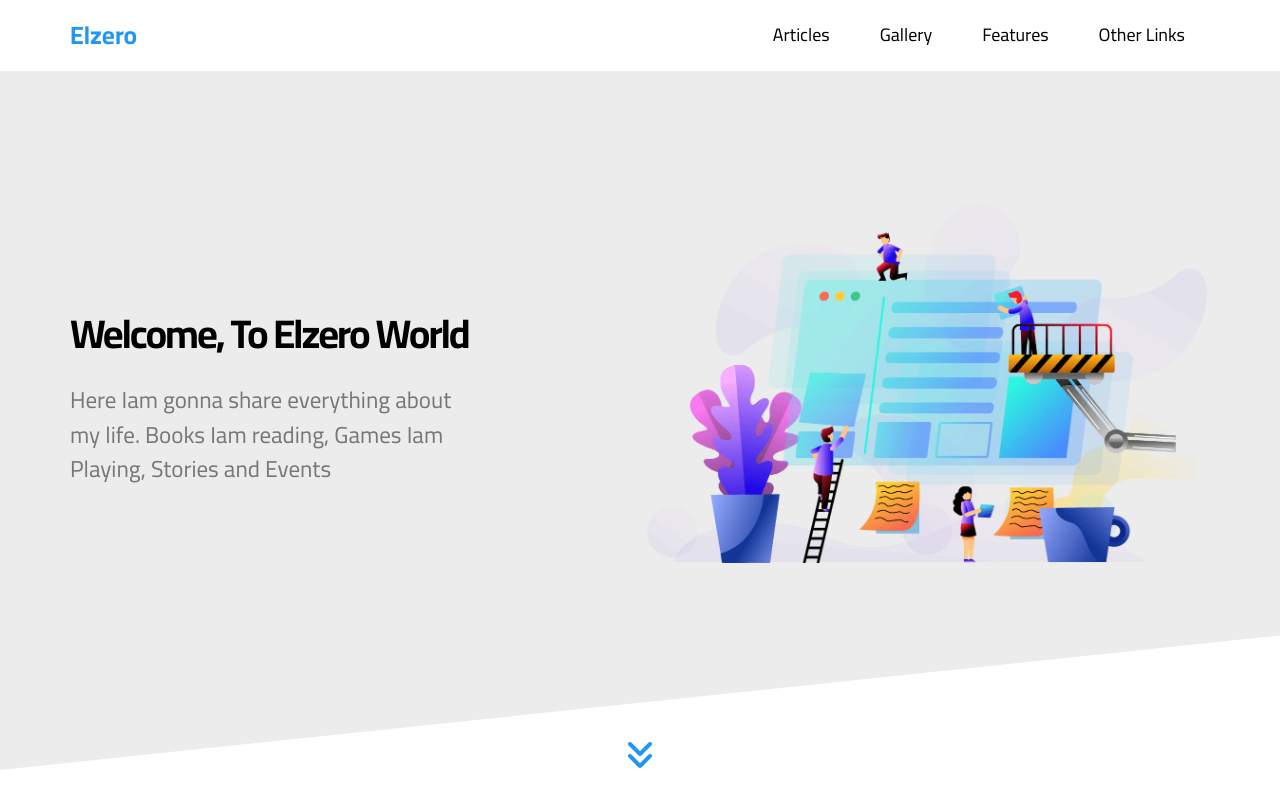
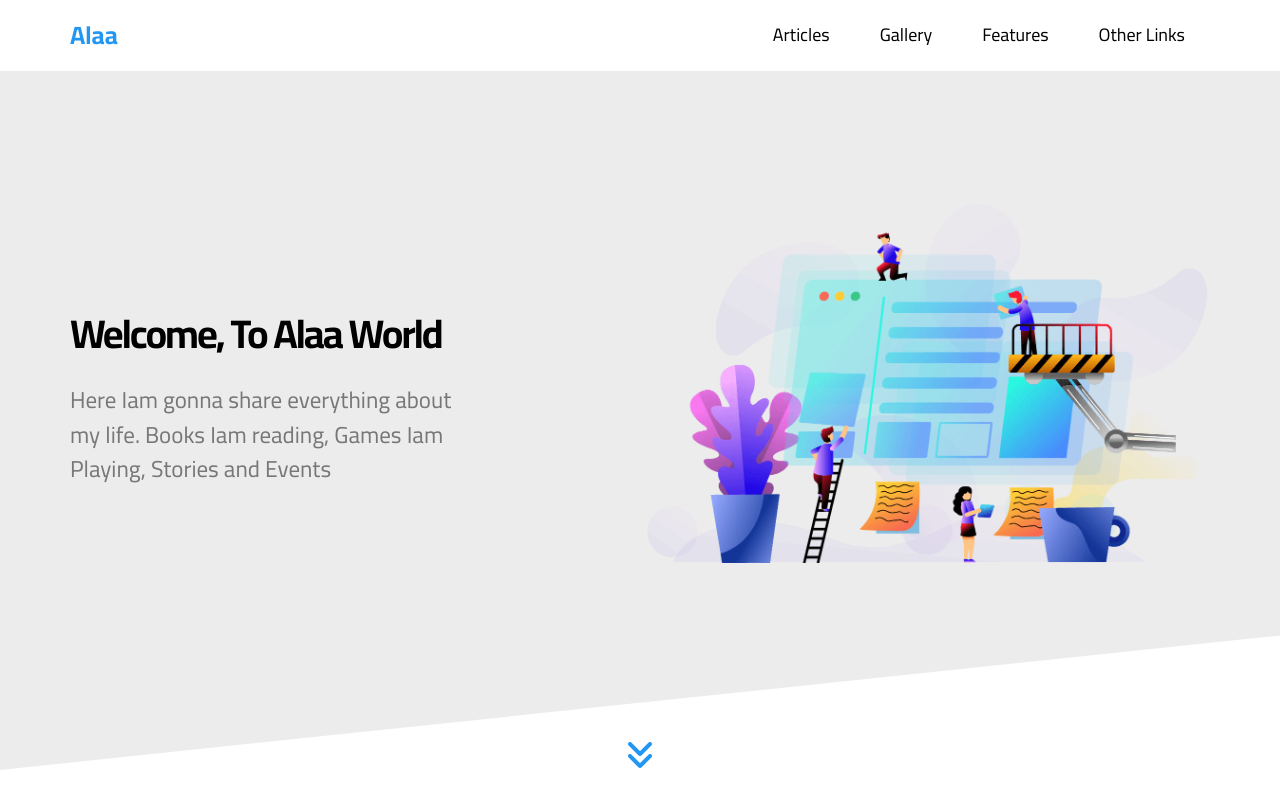
Before and after one commit to alaa-abdoh/AlaaLifeChronicles, a plain HTML site: page HTML/index.html in a window 1280 px wide. Shown: the top 800 px of the page. Drawn offline with Linux system fonts and the light colour scheme; files whose address does not match are found by name; a web font is replaced by a local one.

Commit message:
replace elzero world by alaa world

```diff
--- a/HTML/index.html
+++ b/HTML/index.html
@@ -4,7 +4,7 @@
     <meta charset="UTF-8">
     <meta http-equiv="X-UA-Compatible" content="IE=edge">
     <meta name="viewport" content="width=device-width, initial-scale=1.0">
-    <title>Elzero</title>
+    <title>Alaa</title>
     <!-- Normalize file  -->
     <link rel="stylesheet" href="..//CSS/normalize.css">
     <!-- Font Awesome Library for icons -->
@@ -20,7 +20,7 @@
     <!-- Start Header  -->
     <header>
         <div class="container">
-            <a href="index.html">Elzero</a>
+            <a href="index.html">Alaa</a>
             <nav>
                 <a href="#articles">Articles</a>
                 <a href="#gallery">Gallery</a>
@@ -71,7 +71,7 @@
     <div class="landing">
         <div class="container">
             <div class="text">
-                <h1>Welcome, To Elzero World</h1>
+                <h1>Welcome, To Alaa World</h1>
                 <p>Here Iam gonna share everything about my life. Books Iam reading, Games Iam Playing, Stories and Events</p>
             </div>
             <div class="image">
@@ -794,7 +794,7 @@
     <footer>
         <div class="container">
             <div class="text">
-                <p>Elzero</p>
+                <p>Alaa</p>
                 <ul class="social">
                     <li>
                         <a href="">
```
